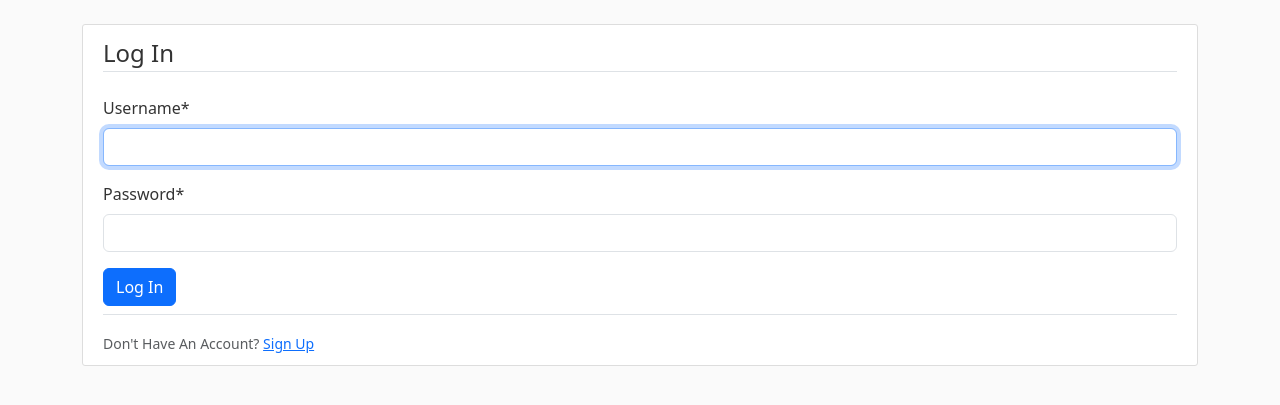
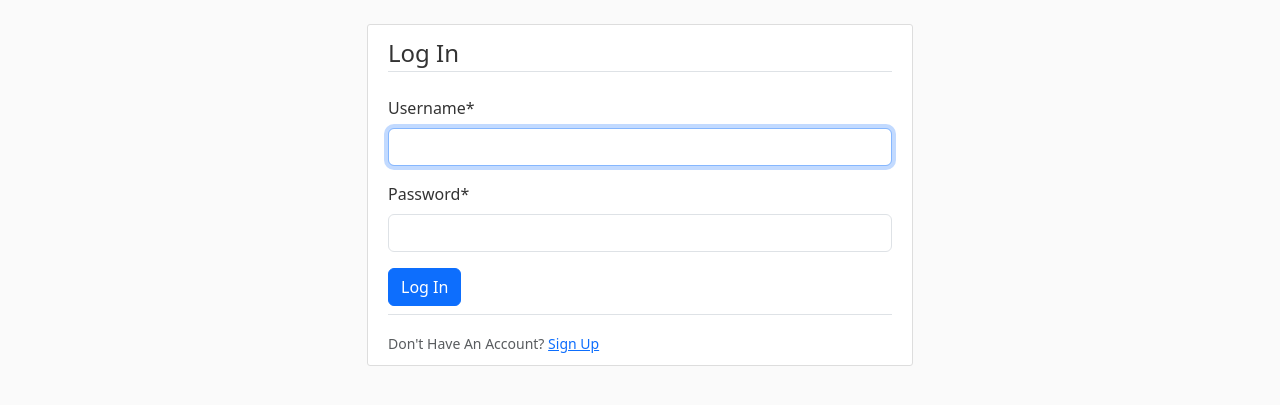
Before and after one commit to ahmetcucar/wellness-workbook, a Django app: page /login/ in a window 1280 px wide. Shown: the part 56-461 px from the top of the page. Run offline with Django 5.2, Linux system fonts and the light colour scheme; some libraries are stand-ins or nearby versions.

Commit message:
minor change: make login narrower

```diff
--- a/mysite/users/templates/users/login.html
+++ b/mysite/users/templates/users/login.html
@@ -1,6 +1,8 @@
 {% extends "app/base.html" %}
 {% load crispy_forms_tags %}
 {% block content %}
+    <div class="row justify-content-center">
+        <div class="col-md-6">
             <div class="content-section">
                 <form method="POST">
                     {% csrf_token %}
@@ -18,6 +20,7 @@
                         <a class="ml-2" href="{% url 'register' %}">Sign Up</a>
                     </small>
                 </div>
-
+            </div>
+        </div>
     </div>
 {% endblock content %}
--- a/mysite/users/templates/users/profile.html
+++ b/mysite/users/templates/users/profile.html
@@ -16,7 +16,7 @@
                 <form method="POST" enctype="multipart/form-data">
                     {% csrf_token %}
                     <fieldset class="border p-4 rounded">
-                        <legend class="border-bottom mb-4">Profile Info</legend>
+                        <legend class="border-bottom mb-4">Update Profile Info</legend>
                         {{ u_form|crispy }}
                         <button class="btn btn-primary" type="submit">Update</button>
                     </fieldset>
```
Lines whose indentation alone changed are shown as unchanged.
